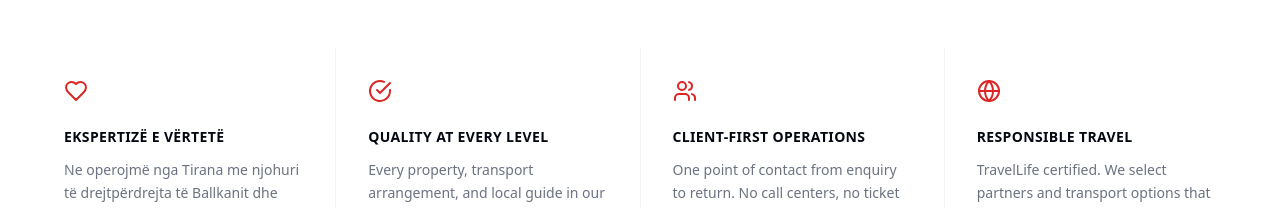
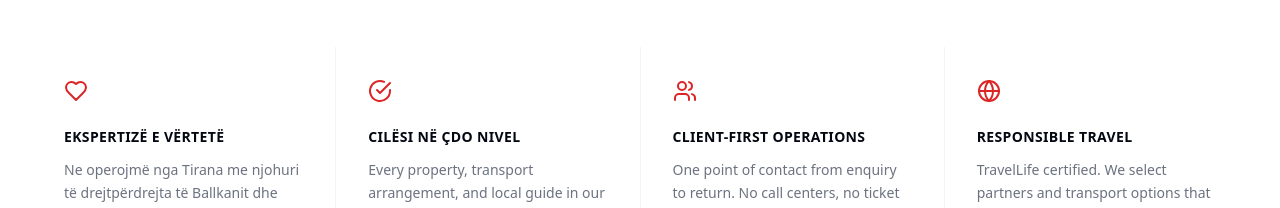
Before and after one commit to bla-mamba/univers-agency-finished, a React (Vite) app: page /about in a window 1280 px wide. Shown: the part 2460-2668 px from the top of the page. Built offline with nearby package versions, Linux system fonts and the light colour scheme; no server answers; the database is empty.

Commit message:
Updated AboutPage.tsx

```diff
--- a/src/pages/AboutPage.tsx
+++ b/src/pages/AboutPage.tsx
@@ -17,7 +17,7 @@ const values = [
 },
  {
  icon: CheckCircle,
- title:'Quality at Every Level',
+ title:'Cilësi në çdo nivel',
  description:
 'Every property, transport arrangement, and local guide in our portfolio has been personally vetted by our operations team.',
 },
```
